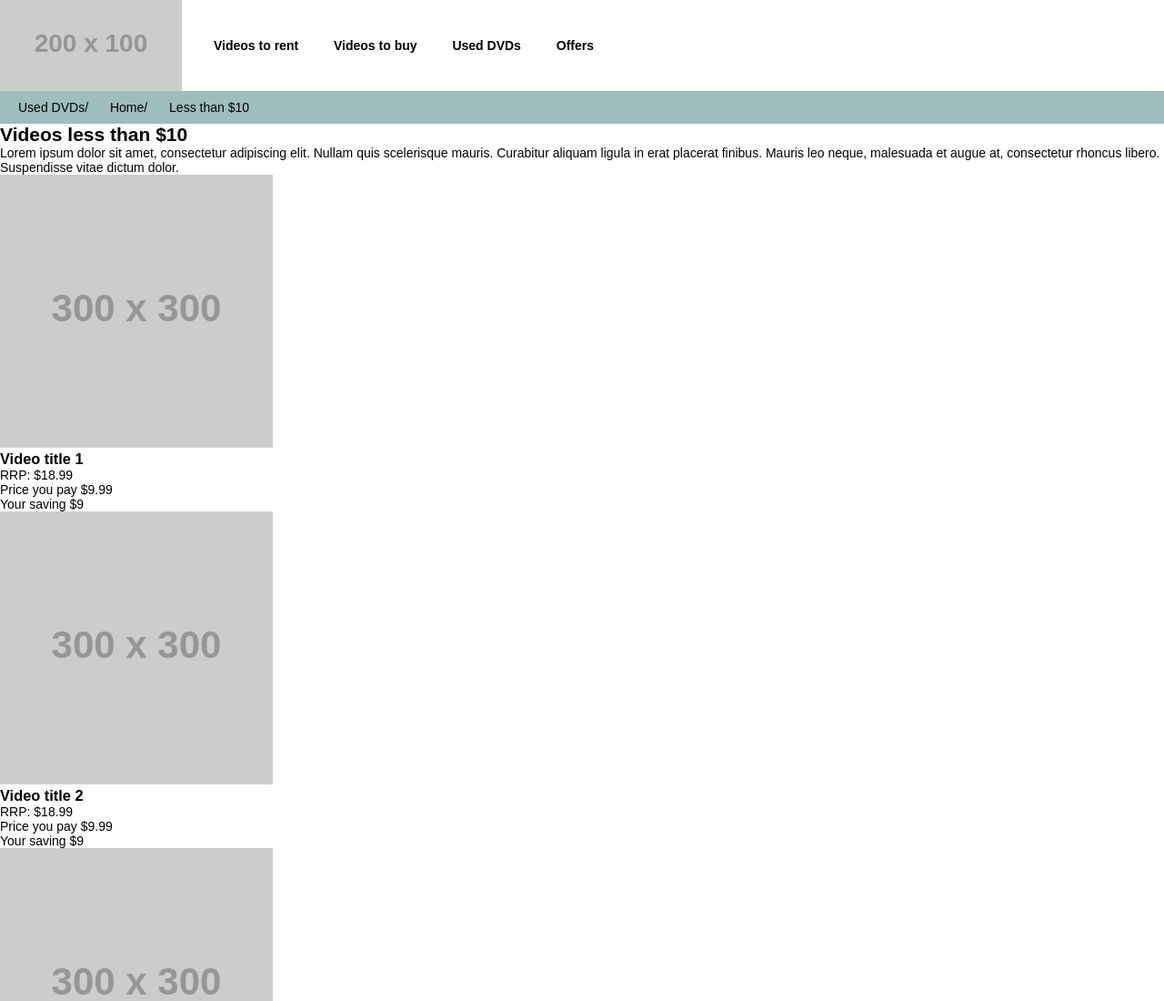
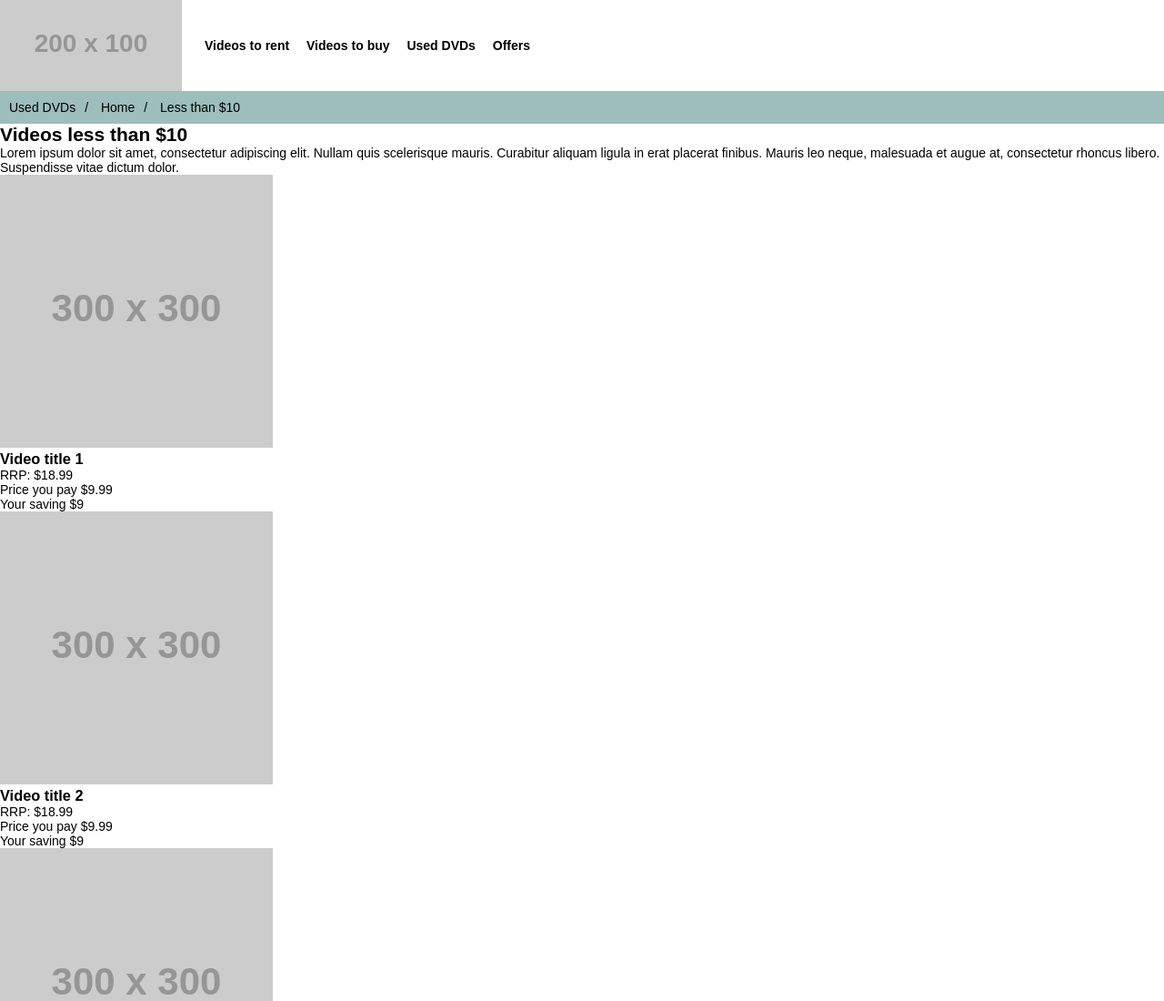
Before and after one commit to robert-arias/Lab-2, a website: page index.html in a window 1280 px wide. Shown: the top 1100 px of the page at 91% size. Drawn offline with nearby package versions, Linux system fonts and the light colour scheme; files that its build step writes are made by us from their sources; placeholder pictures from the web are drawn by us.

Commit message:
navs, logo, and header desktop

```diff
--- a/scss/layout/_navigation.scss
+++ b/scss/layout/_navigation.scss
@@ -11,7 +11,7 @@
     &__item {
         display: inline-block;
         margin-right: 15px;
-        padding: 10px 10px;
+        padding: 10px 0;
         &:last-child {
             margin-right: 0;
         }
@@ -20,6 +20,7 @@
         }
         .nav--subnav &:not(:last-child)::after {
             content: "/";
+            padding: 0 10px;
         }
     }
     &__link {
```
